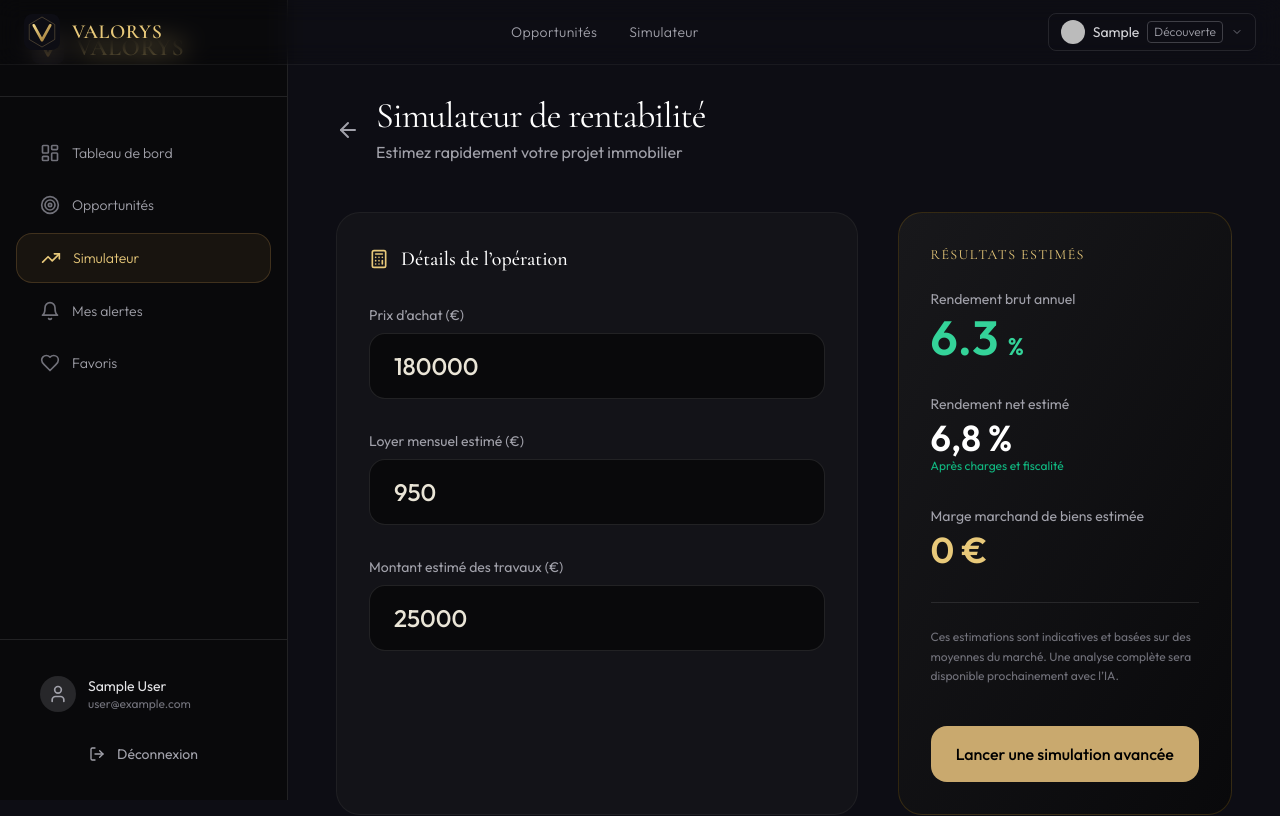
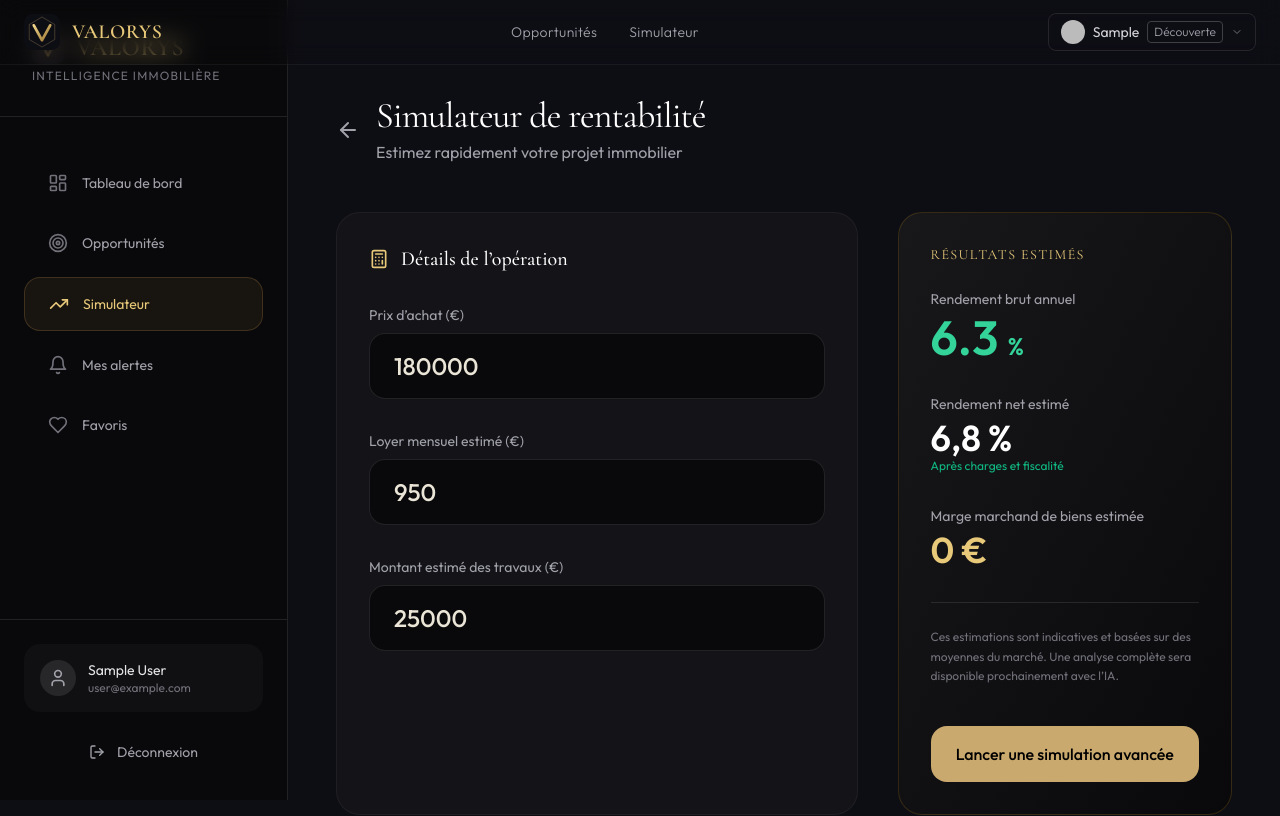
Before and after one commit to pooya75nd/Valorys, a Next.js app: page /simulateur in a window 1280 px wide. Shown: the top 816 px of the page. Built offline with nearby package versions, Linux system fonts and the light colour scheme; no server answers; sample sign-in values are in the browser's storage.

Commit message:
Update Sidebar.tsx

```diff
--- a/src/components/Sidebar.tsx
+++ b/src/components/Sidebar.tsx
@@ -4,8 +4,8 @@ import { usePathname } from 'next/navigation'
 import { useSession } from 'next-auth/react'
 import {
   LayoutDashboard,
+  Target,
   TrendingUp,
-  Target,
   Bell,
   Heart,
   User,
@@ -28,7 +28,7 @@ export default function Sidebar() {
   return (
     <div className="hidden lg:flex fixed left-0 top-0 bottom-0 w-72 bg-zinc-950 border-r border-white/10 flex-col z-40">
 
-      {/* Logo en haut de la sidebar */}
+      {/* Logo */}
       <div className="px-8 py-8 border-b border-white/10">
         <Link href="/" className="flex items-center gap-3">
           <svg width="32" height="32" viewBox="0 0 96 96" fill="none">
@@ -45,18 +45,19 @@ export default function Sidebar() {
             VALORYS
           </span>
         </Link>
+        <p className="text-xs text-zinc-500 mt-1 tracking-widest">INTELLIGENCE IMMOBILIÈRE</p>
       </div>
 
       {/* Navigation */}
-      <nav className="flex-1 px-4 py-8">
-        <div className="space-y-1">
+      <nav className="flex-1 px-6 py-10">
+        <div className="space-y-2">
           {navItems.map((item) => {
             const isActive = pathname === item.href || pathname.startsWith(item.href + '/')
             return (
               <Link
                 key={item.href}
                 href={item.href}
-                className={`flex items-center gap-3 px-6 py-3.5 rounded-2xl transition-all text-sm font-light ${
+                className={`flex items-center gap-3.5 px-6 py-4 rounded-2xl text-sm transition-all ${
                   isActive
                     ? 'bg-gold-600/10 text-gold-400 border border-gold-600/30'
                     : 'text-zinc-400 hover:text-zinc-200 hover:bg-white/5'
@@ -70,23 +71,23 @@ export default function Sidebar() {
         </div>
       </nav>
 
-      {/* Pied de sidebar - Profil & Déconnexion */}
-      <div className="p-6 border-t border-white/10">
+      {/* Profil & Déconnexion */}
+      <div className="p-6 border-t border-white/10 mt-auto">
         {session && (
-          <div className="flex items-center gap-3 px-4 py-3">
+          <div className="flex items-center gap-3 px-4 py-4 mb-4 bg-zinc-900/50 rounded-2xl">
             <div className="w-9 h-9 bg-zinc-800 rounded-full flex items-center justify-center">
               <User className="w-5 h-5 text-zinc-400" />
             </div>
             <div className="flex-1 min-w-0">
               <p className="text-sm text-zinc-200 truncate">{session.user?.name}</p>
-              <p className="text-xs text-zinc-500">{session.user?.email}</p>
+              <p className="text-xs text-zinc-500 truncate">{session.user?.email}</p>
             </div>
           </div>
         )}
 
         <button
           onClick={() => signOut({ callbackUrl: '/login' })}
-          className="w-full flex items-center justify-center gap-3 px-6 py-3 text-sm text-zinc-400 hover:text-red-400 hover:bg-white/5 rounded-2xl transition-all mt-2"
+          className="w-full flex items-center justify-center gap-3 px-6 py-3.5 text-sm text-zinc-400 hover:text-red-400 hover:bg-white/5 rounded-2xl transition-all"
         >
           <LogOut className="w-4 h-4" />
           Déconnexion
```
